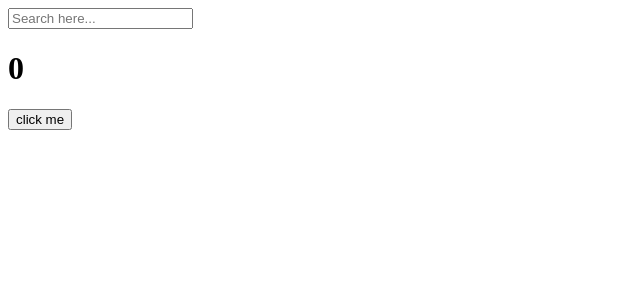
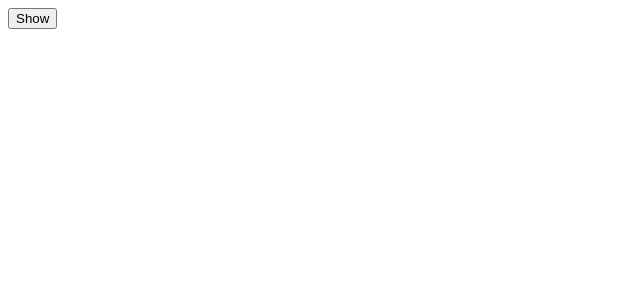
Before and after one commit to judy78799/React-demo, a React (Create React App) app: page / in a window 1280 px wide. Shown: the top 300 px of the page, without its empty margins (0-640 px from the left). Built offline with nearby package versions, Linux system fonts and the light colour scheme.

Commit message:
setShowing 작성

```diff
--- a/src/App.js
+++ b/src/App.js
@@ -4,32 +4,11 @@ import styles from "./App.module.css";
 import {useEffect, useState} from "react";
 
 function App() {
-  const [counter, setValue] = useState(0);
-  const [keyword, setKeyword] = useState("");
-  const onClick = () => setValue((prev) => prev + 1);
-  const onChange = (event) => setKeyword(event.target.value);
-
-  useEffect(() => {
-    console.log("I run only once.");
-  }, []); //아무런 것이 안들어가 있기 때문에 React가 지켜보는 요소가 존재하지 않음.
-  useEffect(() => {
-    console.log("I run when 'keyword' changes...");
-  }, [keyword]);  //리액트가 keyword가 변경될 때마다 콘솔로그 실행.
-  useEffect(() => {
-    console.log("I run when 'counter' changes...");
-  }, [counter]);  //리액트가 counter가 변경될 때마다 콘솔로그 실행.
-  useEffect(() => {
-    console.log("I run when keyword & counter' changes...");
-  }, [keyword, counter]);
+  const [showing, setShowing] = useState(false);
+  const onClick = () => setShowing((prev) => !prev);
   return (
     <div>
-      <input
-              value={keyword}
-              onChange={onChange}
-              type="text"
-              placeholder="Search here..."/>
-      <h1>{counter}</h1>
-      <button onClick={onClick}>click me</button>
+      <button>{showing ? "HIDE" : "Show"}</button>
     </div>
   );
 }
```
